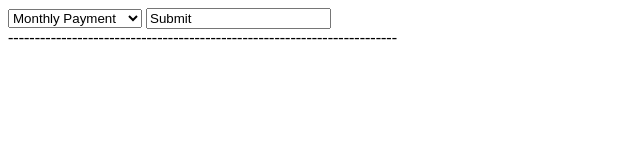
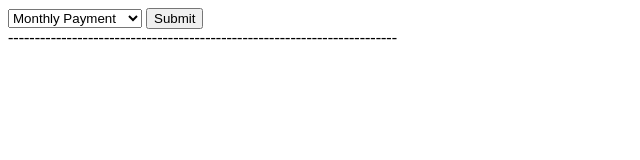
Before and after one commit to s1t3/LoanCalculation, a plain HTML site: page index.html in a window 1280 px wide. Shown: the whole page, without its empty margins (0-640 px from the left). Drawn offline with nearby package versions, Linux system fonts and the light colour scheme.

Commit message:
Update index.html

```diff
--- a/index.html
+++ b/index.html
@@ -10,7 +10,7 @@
 			<option >Monthly Payment</option>
 			<option >Time Left Payment</option>
 		</select>
-		<input type ="submit2"  id ="submit" value ="Submit" ></td>
+		<input type ="submit"  id ="submit2" value ="Submit" ></td>
 		<br>
 		-------------------------------------------------------------------------
 		<div id="pageLoad"> </div>
```
